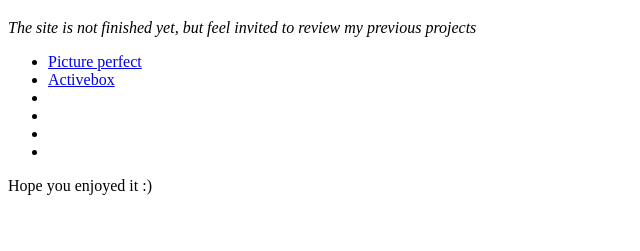
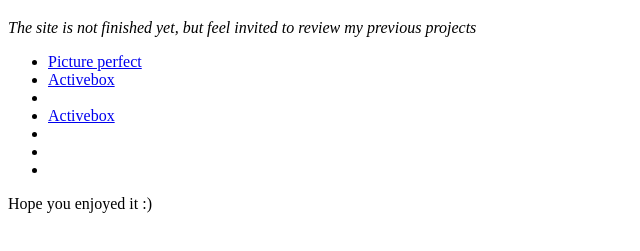
Before and after one commit to JoannaKu/joannaku.github.io, a plain HTML site: page index.html in a window 1280 px wide. Shown: the part 61-312 px from the top of the page, without its empty margins (0-640 px from the left). Drawn offline with Linux system fonts and the light colour scheme.

Commit message:
add new link

```diff
--- a/index.html
+++ b/index.html
@@ -11,7 +11,7 @@
 		<ul>
 			<li><a href="https://joannaku.github.io/picture-perfect/" target="_blank">Picture perfect</a></li>
 			<li><a href="https://joannaku.github.io/activebox/" target="_blank">Activebox</a></li>
-			<li></li>
+			<li><li><a href="https://joannaku.github.io//easy-template/" target="_blank">Activebox</a></li></li>
 			<li></li>
 			<li></li>
 			<li></li>
```
